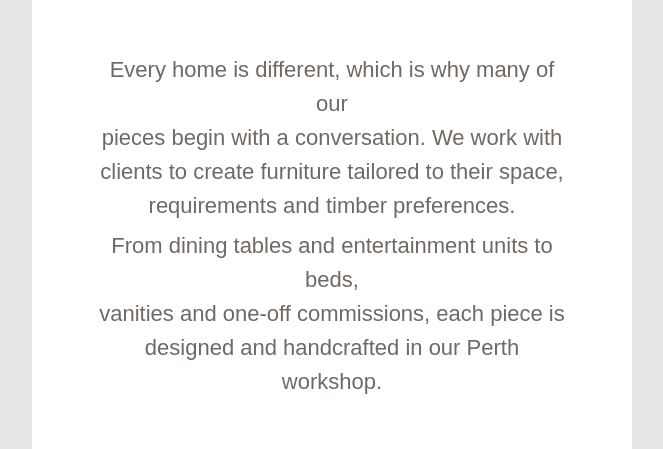
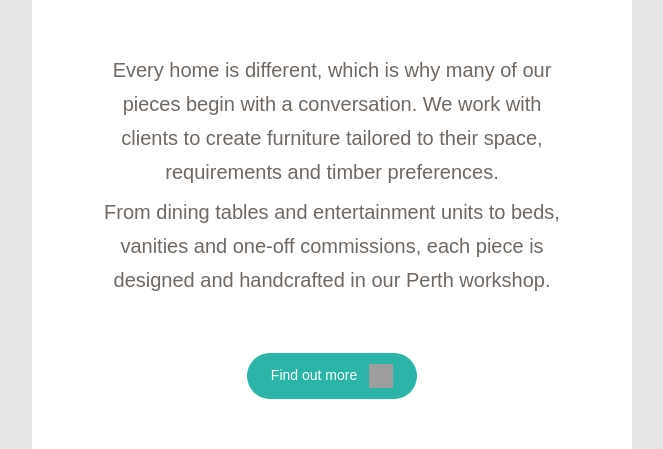
Before and after one commit to memaneakanksha-A/Jarrimber-New-arrival, a plain HTML site: page index.html in a window 1280 px wide. Shown: the part 5015-5464 px from the top of the page, without its empty margins (308-971 px from the left). Drawn offline with Linux system fonts and the light colour scheme; grey boxes are pictures that could not be loaded; a web font is replaced by a local one.

Commit message:
chnage the font size

```diff
--- a/index.html
+++ b/index.html
@@ -44,7 +44,7 @@
     .custom-block { background: #ffffff; padding: 64px 64px; text-align: center; }
     .custom-img img { width: 100%; max-width: 540px; height: auto; }
     .custom-heading-img { display: block; margin: 56px auto 56px; max-width: 70%; height: auto; }
-    .custom-body { align-self: stretch; color: #706862; text-align: center; font-family: 'Sohne', sans-serif; font-size: 22px; font-style: normal; font-weight: 300; line-height: 34px; margin: 0 0 6px; }
+    .custom-body { align-self: stretch; color: #706862; text-align: center; font-family: 'Sohne', sans-serif; font-size: 20px; font-style: normal; font-weight: 300; line-height: 34px; margin: 0 0 6px; }
     .testimonial-block { background: #f0eeea; padding: 64px 64px 64px; text-align: center; }
     .testimonial-heading-img { display: block; margin: 0 auto 56px; max-width: 40%; height: auto; }
     .testimonial-quote { align-self: stretch; color: #706862; text-align: center; font-family: 'Sohne', sans-serif; font-size: 20px; font-style: normal; font-weight: 300; line-height: 34px; }
```
